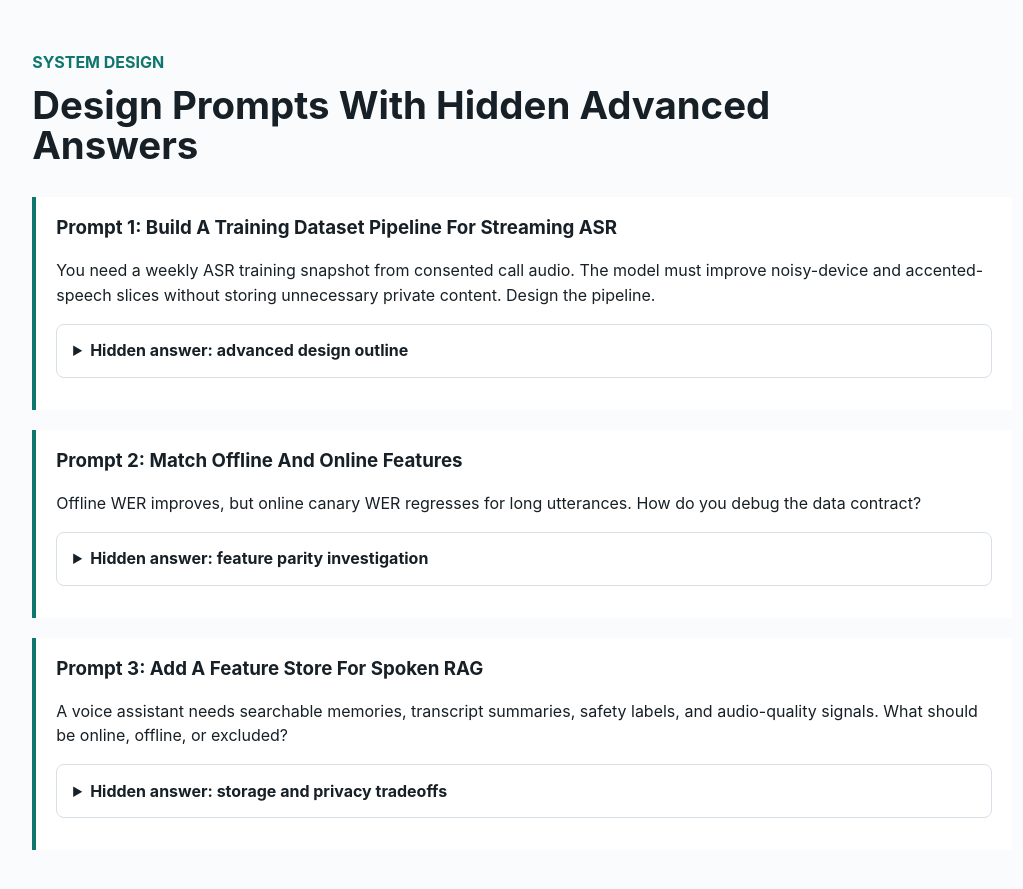
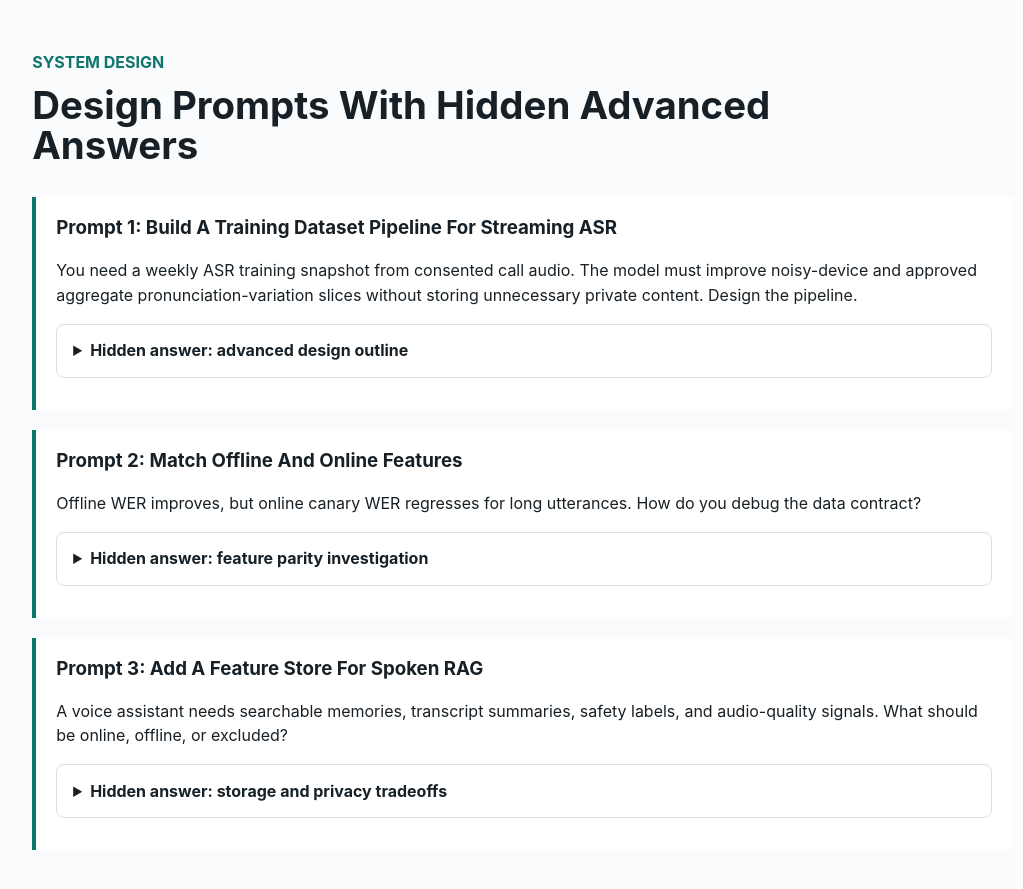
Before and after one commit to kennethli319/kennethli319.github.io, a Jekyll site: the page audio-text-ml-course/lessons/speech-feature-pipelines-data-contracts.html, which Jekyll copies as it is, in a window 1280 px wide and 900 px high, scrolled down 1273 px. Shown: the top 889 px of the window, without its empty margins (19-1042 px from the left). Built offline with Jekyll 4.4.1, drawn with Linux system fonts in a browser that asks for light colours.

Commit message:
Update speech feature pipeline privacy wording

```diff
--- a/audio-text-ml-course/lessons/speech-feature-pipelines-data-contracts.html
+++ b/audio-text-ml-course/lessons/speech-feature-pipelines-data-contracts.html
@@ -67,7 +67,8 @@
         <h3>Prompt 1: Build A Training Dataset Pipeline For Streaming ASR</h3>
         <p>
           You need a weekly ASR training snapshot from consented call audio.
-          The model must improve noisy-device and accented-speech slices
+          The model must improve noisy-device and approved aggregate
+          pronunciation-variation slices
           without storing unnecessary private content. Design the pipeline.
         </p>
         <details class="qa">
@@ -78,10 +79,10 @@
             locale, device class, channel, noise bucket, duration, label
             status, and transform versions, not casual raw exports. Run
             privacy filters and redaction before labeling. Stratify sampling by
-            failure slices, keep holdout users out of training, version label
-            instructions, and produce a snapshot manifest that ties every row
-            to audio lineage, transcript version, VAD version, and evaluation
-            eligibility.
+            approved aggregate or consented failure slices, keep holdout users
+            out of training, version label instructions, and produce a snapshot
+            manifest that ties every row to audio lineage, transcript version,
+            VAD version, and evaluation eligibility.
           </p>
         </details>
       </article>
@@ -347,9 +348,9 @@ except ValueError:
     pass</code></pre>
           <p>
             Production follow-up: page only when the drop affects critical fields
-            or user-facing slices, deduplicate alerts by app version and
-            ingestion path, and attach rollout context so on-call can identify
-            whether the first bad hour matches a deployment.
+            or approved aggregate launch slices, deduplicate alerts by app
+            version and ingestion path, and attach rollout context so on-call
+            can identify whether the first bad hour matches a deployment.
           </p>
         </details>
       </article>
```
